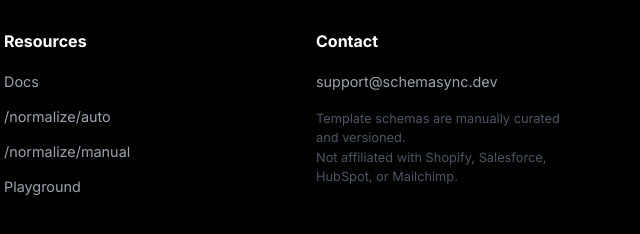
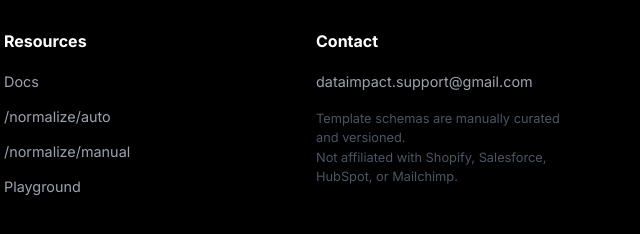
Before and after one commit to PS1310-droid/universal-normalizer, a plain HTML site: page index.html in a window 1280 px wide. Shown: the part 8140-8374 px from the top of the page, 636-1276 px from the left. Drawn offline with Linux system fonts and the light colour scheme.

Commit message:
added support email

```diff
--- a/index.html
+++ b/index.html
@@ -616,7 +616,7 @@ r = requests.post(<span class="json-str">"https://schemasync-api-192386894570.us
 
                 <div class="f-links">
                     <h4>Contact</h4>
-                    <a href="mailto:support@schemasync.dev">support@schemasync.dev</a>
+                    <a href="mailto:dataimpact.support@gmail.com">dataimpact.support@gmail.com</a>
                     <p class="f-disclaimer">
                         Template schemas are manually curated and versioned.<br>
                         Not affiliated with Shopify, Salesforce, HubSpot, or Mailchimp.
```
